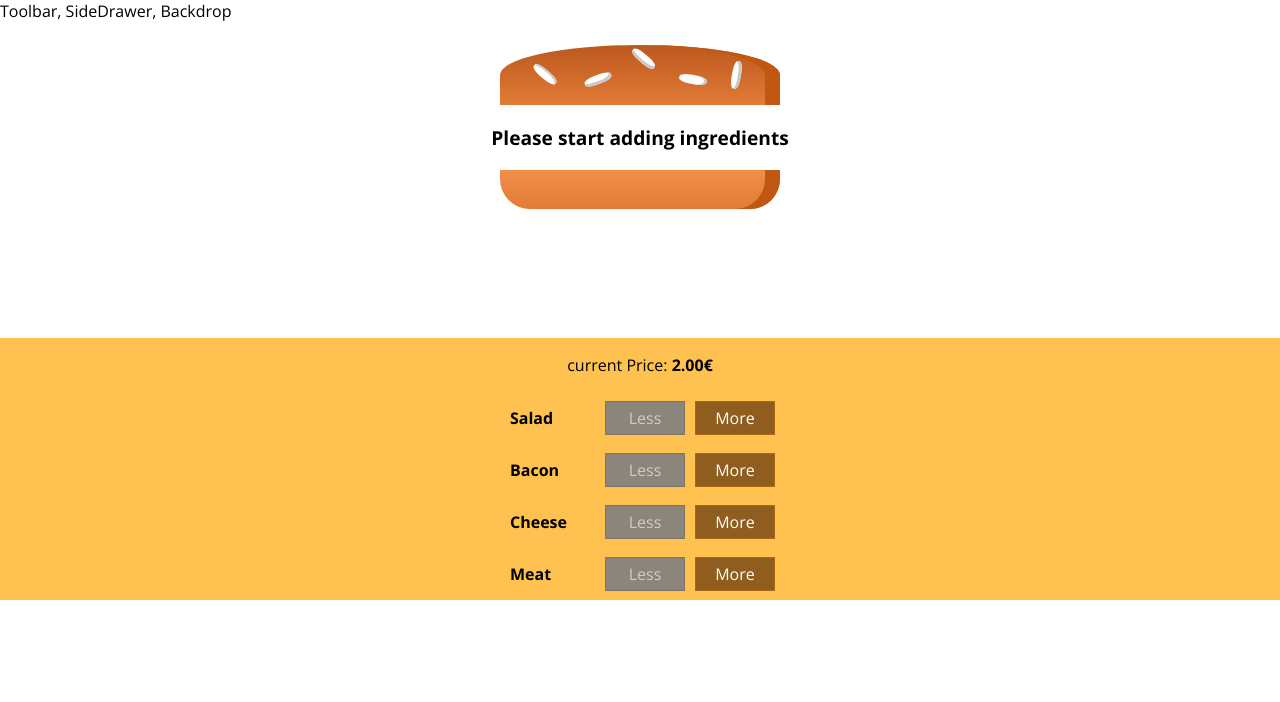
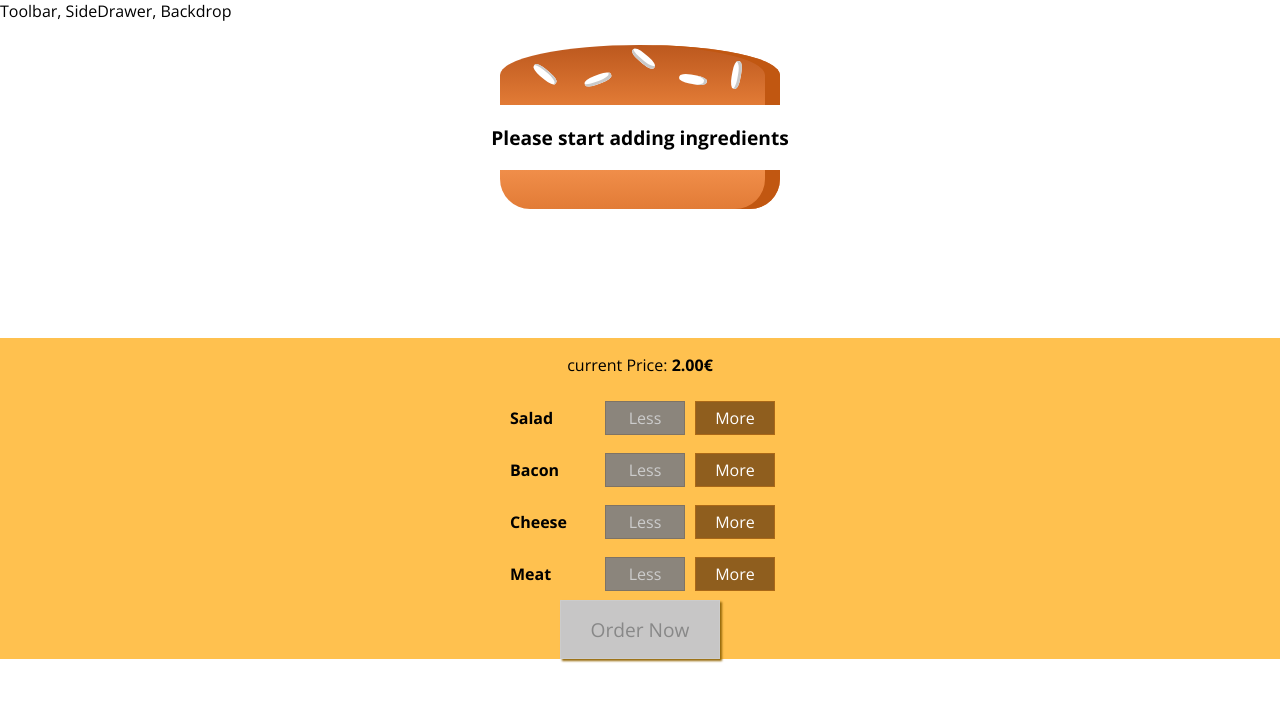
Before and after one commit to ainaperez/react-the-complete-course, a React (Create React App) app in the folder burger_builder/: page / in a window 1280 px wide. Shown: the top 702 px of the page. Built offline with nearby package versions, Linux system fonts and the light colour scheme.

Commit message:
order button

```diff
--- a/burger_builder/src/components/Burger/BuildControls/BuildControls.js
+++ b/burger_builder/src/components/Burger/BuildControls/BuildControls.js
@@ -25,7 +25,8 @@
                     removed={() => props.ingredientRemoved(ctrl.type)}
                     disabled={props.disabled[ctrl.type]} />
             ))}
-
+            <button className={classes.OrderButton}
+            disabled={!props.purchasable}>Order Now</button>
 
         </div>
 
--- a/burger_builder/src/components/Burger/BuildControls/BuildControls.module.css
+++ b/burger_builder/src/components/Burger/BuildControls/BuildControls.module.css
@@ -5,4 +5,47 @@
     flex-flow: column;
     align-items: center;
     box-shadow: black ;
+
 }
+
+
+.OrderButton {
+    background-color: #DAD735;
+    outline: none;
+    cursor: pointer;
+    border: 1px solid #966909;
+    color: #966909;
+    font-family: inherit;
+    font-size: 1.2em;
+    padding: 15px 30px;
+    box-shadow: 2px 2px 2px #966909;
+}
+
+.OrderButton:hover, .OrderButton:active {
+    background-color: #A0DB41;
+    border: 1px solid #966909;
+    color: #966909;
+}
+
+.OrderButton:disabled {
+    background-color: #C7C6C6;
+    cursor: not-allowed;
+    border: 1px solid #ccc;
+    color: #888888;
+}
+
+.OrderButton:not(:disabled) {
+    animation: enable 0.3s linear;
+}
+
+@keyframes enable {
+    0% {
+        transform: scale(1);
+    }
+    60% {
+        transform: scale(1.1);
+    }
+    100% {
+        transform: scale(1);
+    }
+}
--- a/burger_builder/src/containers/BurgerBuilder/BurgerBuilder.js
+++ b/burger_builder/src/containers/BurgerBuilder/BurgerBuilder.js
@@ -21,6 +21,24 @@
 
         },
         price: 2,
+        purchasable: false,
+    }
+
+    updatePurchase = (ingredients) => {
+
+
+        const sum = Object.keys(ingredients)
+            .map(igKey => {
+                return ingredients[igKey]
+            })
+            .reduce((sum, el) => {
+                return sum + el;
+            }, 0);
+
+        const bool = sum > 0
+
+        this.setState({purchasable : bool});
+
     }
 
     addIngredientHandler = (type) => {
@@ -37,6 +55,7 @@
         const oldPrice = this.state.price;
         const newPrice = oldPrice + priceAddition;
         this.setState({price: newPrice, ingredients: updatedIngredients});
+        this.updatePurchase(updatedIngredients);
     }
 
     removeIngredientHandler = (type) =>{
@@ -56,6 +75,7 @@
         const oldPrice = this.state.price;
         const newPrice = oldPrice - priceSubstraction;
         this.setState({price: newPrice, ingredients: updatedIngredients})
+        this.updatePurchase(updatedIngredients);
     }
 
 
@@ -79,6 +99,7 @@
                     ingredientAdded={this.addIngredientHandler}
                     ingredientRemoved={this.removeIngredientHandler}
                     disabled={disabledInfo}
+                    purchasable = {this.state.purchasable}
                     price={this.state.price} />
             </Aux>
         );
```
